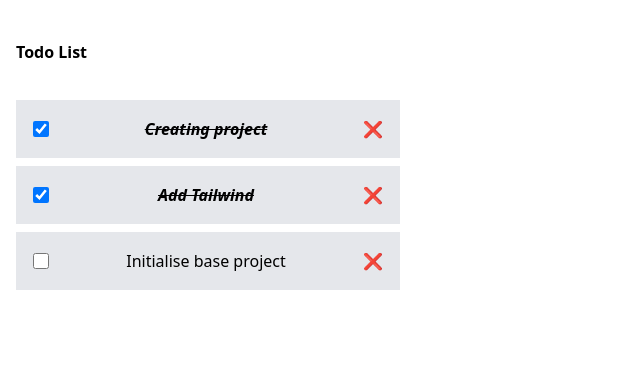
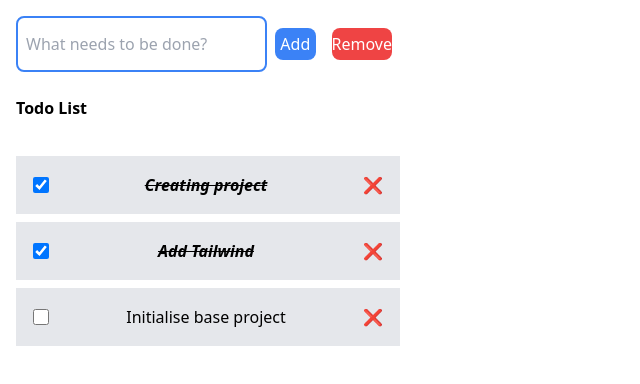
Before and after one commit to AjinkyaTaranekar/Svelte-Todo-App-With-Unit-Testing, a SvelteKit app: page /todos in a window 1280 px wide. Shown: the top 384 px of the page, without its empty margins (0-640 px from the left). Built offline with nearby package versions, Linux system fonts and the light colour scheme.

Commit message:
- add ToDoList with  add and remove

```diff
--- a/package.json
+++ b/package.json
@@ -16,6 +16,7 @@
     "@sveltejs/kit": "^1.5.0",
     "@testing-library/jest-dom": "^5.16.5",
     "@testing-library/svelte": "^3.2.2",
+    "@testing-library/user-event": "^14.4.3",
     "@types/jest": "^29.2.0",
     "@vitest/coverage-c8": "^0.24.5",
     "autoprefixer": "^10.4.14",
--- a/src/routes/todos/components/TodoList.svelte
+++ b/src/routes/todos/components/TodoList.svelte
@@ -9,10 +9,52 @@
     { todo: "Initialise base project", status: false },
   ];
 
-  function removeFromList(index: number) {}
+  function addToList() {
+    todoList = [...todoList, { todo: todo, status: false }];
+    todo = "";
+  }
+
+  function removeFromList(index: number) {
+    todoList.splice(index, 1);
+    todoList = todoList;
+  }
+
+  function removeAll() {
+    todoList = [];
+  }
 </script>
 
 <div class="flex flex-col p-4">
+  <div class="flex flex-row justify-between items-center w-96">
+    <input
+      bind:value={todo}
+      type="todo"
+      on:keydown={(event) => {
+        if (event.key === "Enter") {
+          addToList();
+        }
+      }}
+      placeholder="What needs to be done?"
+      class="border-2 rounded-lg border-blue-500 h-14 placeholder:todo-lg p-2"
+    />
+    <button
+      on:click={addToList}
+      class="bg-blue-500 rounded-lg h-8 text-white w-16 mx-2"
+    >
+      Add
+    </button>
+    <button
+      on:click={removeAll}
+      class=" rounded-lg h-8 text-white w-20 mx-2"
+      class:cursor-not-allowed={!todoList.length}
+      class:pointers-events-none={!todoList.length}
+      class:bg-red-300={!todoList.length}
+      class:bg-red-500={todoList.length}
+      disabled={!todoList.length}
+    >
+      Remove
+    </button>
+  </div>
   <div class="mt-6 mb-3">
     <h1 class="todo-2xl font-bold">Todo List</h1>
   </div>
```
Also changed, not shown: 2 other files (tests, documents, lock files or other folders).
